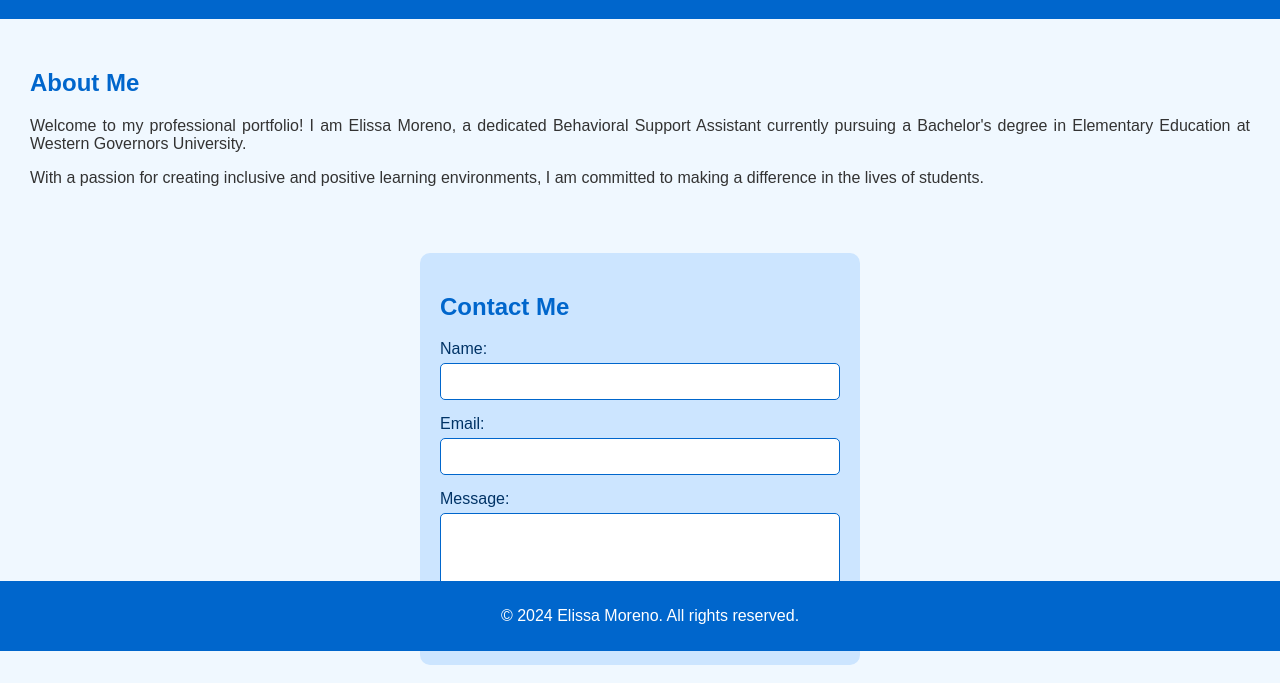
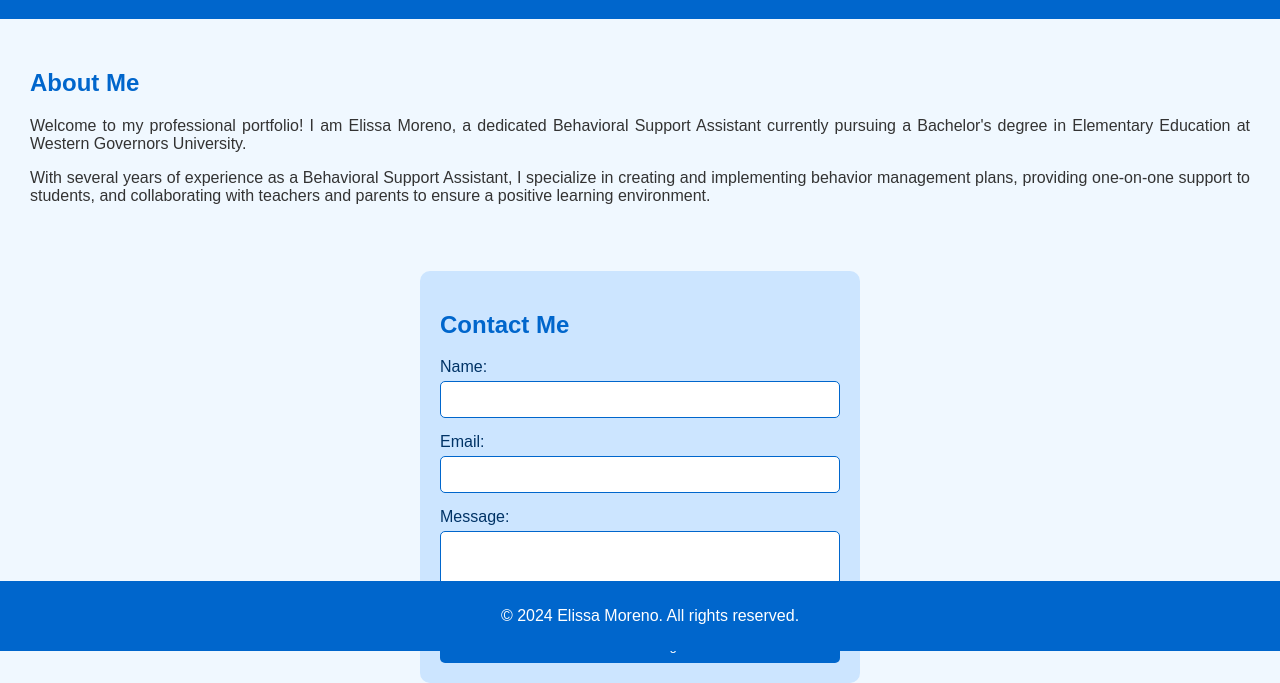
Before and after one commit to emoreno09/emoreno09.github.io, a plain HTML site: page index.html in a window 1280 px wide. Shown: the part 149-832 px from the top of the page. Drawn offline with Linux system fonts and the light colour scheme.

Commit message:
Update index.html
gpt 3rd attempt

```diff
--- a/index.html
+++ b/index.html
@@ -97,7 +97,7 @@
     <section class="about-me">
         <h2>About Me</h2>
         <p>Welcome to my professional portfolio! I am Elissa Moreno, a dedicated Behavioral Support Assistant currently pursuing a Bachelor's degree in Elementary Education at Western Governors University.</p>
-        <p>With a passion for creating inclusive and positive learning environments, I am committed to making a difference in the lives of students.</p>
+        <p>With several years of experience as a Behavioral Support Assistant, I specialize in creating and implementing behavior management plans, providing one-on-one support to students, and collaborating with teachers and parents to ensure a positive learning environment.</p>
     </section>
 
     <section class="contact-form">
```
